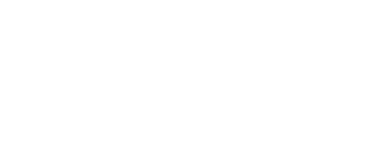
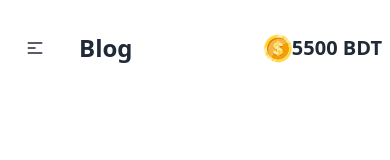
Before and after one commit to redwan09uk/Assignment-5, a plain HTML site: page index.html in a window 390 px wide. Drawn offline with nearby package versions, Linux system fonts and the light colour scheme.

Commit message:
navbar menu added

```diff
--- a/index.html
+++ b/index.html
@@ -8,6 +8,47 @@
         <script src="https://cdn.tailwindcss.com"></script>
     </head>
     <body>
+        <header class="mt-4">
+            <!-- navbar Menu -->
+            <div class="navbar bg-base-100">
+                <div class="navbar-start">
+                  <div class="dropdown">
+                    <div tabindex="0" role="button" class="btn btn-ghost lg:hidden">
+                      <svg
+                        xmlns="http://www.w3.org/2000/svg"
+                        class="h-5 w-5"
+                        fill="none"
+                        viewBox="0 0 24 24"
+                        stroke="currentColor">
+                        <path
+                          stroke-linecap="round"
+                          stroke-linejoin="round"
+                          stroke-width="2"
+                          d="M4 6h16M4 12h8m-8 6h16" />
+                      </svg>
+                    </div>
+                    <ul
+                      tabindex="0"
+                      class="menu menu-sm dropdown-content bg-base-100 rounded-box z-[1] mt-3 w-52 p-2 shadow">
+                      <li>
+                        <a>Donate Bangladesh</a>
+                      </li>
+                      </ul>
+                  </div>
+                  <a href="/home.html" class="btn btn-ghost text-2xl font-bold">Blog</a>
+                </div>
+                <div class="navbar-center hidden lg:flex">
+                    <div class="grid grid-cols-[auto_1fr] items-center gap-3">
+                      <img class="w-10 h-10 rounded-lg" src="./assets/logo.png" alt="donation picture">
+                      <h1 class="text-2xl font-bold">Donate Bangladesh</h1>
+                    </div>
+                  </div>
+                <div class="navbar-end">
+                  <img src="./assets/coin.png" alt="coin picture">
+                  <h1 class="text-xl font-bold">5500 BDT</h1>
+                </div>
+              </div>
+        </header>
 
         <script src ="./js/index.js"></script>
     </body>
```
Also changed, not shown: home.html (added, +1 -0 lines), js/tailwind.config.js (added).
